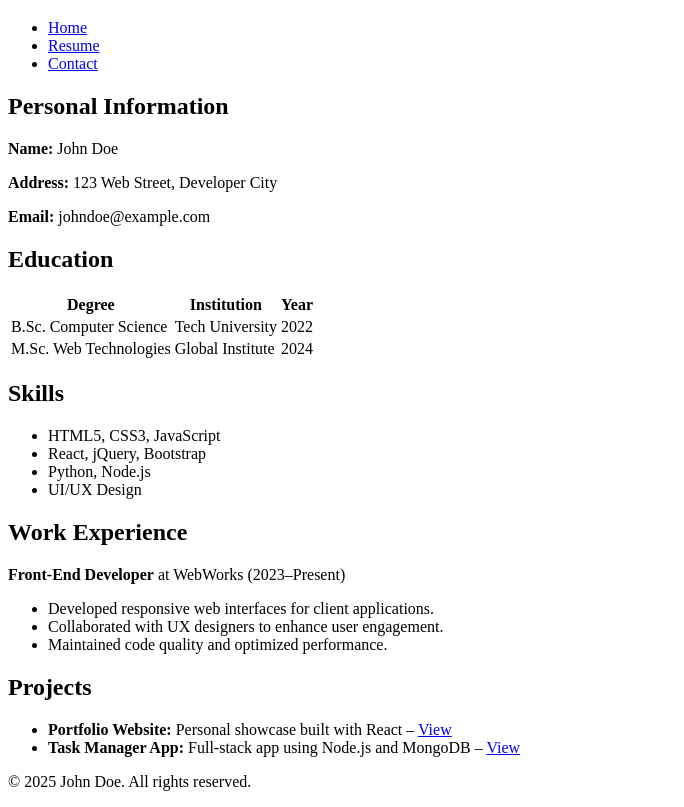
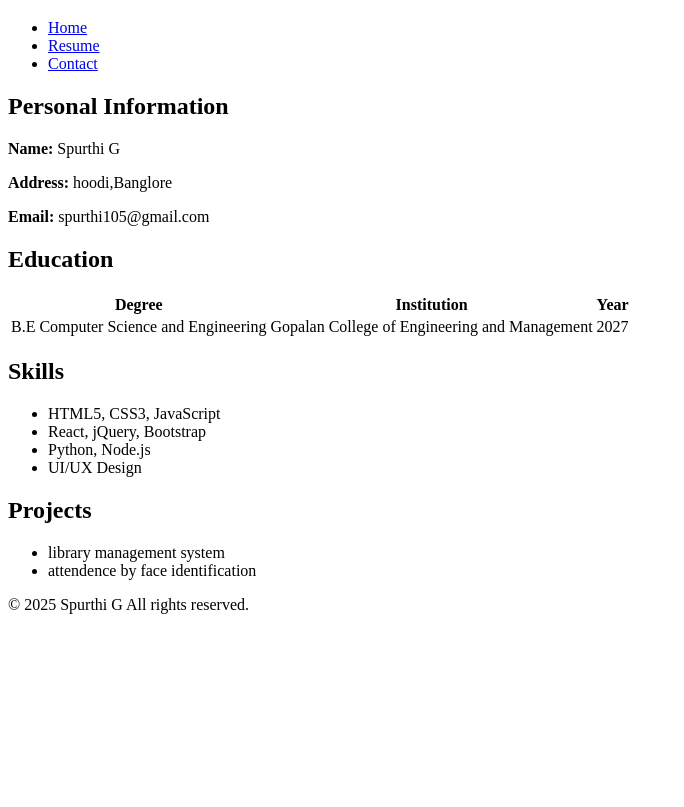
Before and after one commit to SpurthiG2005/resume-website, a plain HTML site: page resume.html in a window 1280 px wide. Shown: the part 61-868 px from the top of the page, without its empty margins (0-684 px from the left). After the commit the page ends 800 px from the top, so only its background shows below. Drawn offline with Linux system fonts and the light colour scheme.

Commit message:
Update resume.html

```diff
--- a/resume.html
+++ b/resume.html
@@ -3,7 +3,7 @@
 <head>
   <meta charset="UTF-8">
   <meta name="viewport" content="width=device-width, initial-scale=1.0">
-  <title>My Resume - John Doe</title>
+  <title>My Resume - Spurthi G</title>
   <link rel="stylesheet" href="style.css">
 </head>
 <body>
@@ -21,17 +21,16 @@
 
   <section>
     <h2>Personal Information</h2>
-    <p><strong>Name:</strong> John Doe</p>
-    <p><strong>Address:</strong> 123 Web Street, Developer City</p>
-    <p><strong>Email:</strong> johndoe@example.com</p>
+    <p><strong>Name:</strong> Spurthi G</p>
+    <p><strong>Address:</strong> hoodi,Banglore</p>
+    <p><strong>Email:</strong> spurthi105@gmail.com</p>
   </section>
 
   <section>
     <h2>Education</h2>
     <table>
       <tr><th>Degree</th><th>Institution</th><th>Year</th></tr>
-      <tr><td>B.Sc. Computer Science</td><td>Tech University</td><td>2022</td></tr>
-      <tr><td>M.Sc. Web Technologies</td><td>Global Institute</td><td>2024</td></tr>
+      <tr><td>B.E Computer Science and Engineering</td><td>Gopalan College of Engineering and Management</td><td>2027</td></tr>
     </table>
   </section>
 
@@ -46,25 +45,15 @@
   </section>
 
   <section>
-    <h2>Work Experience</h2>
-    <p><strong>Front-End Developer</strong> at WebWorks (2023–Present)</p>
-    <ul>
-      <li>Developed responsive web interfaces for client applications.</li>
-      <li>Collaborated with UX designers to enhance user engagement.</li>
-      <li>Maintained code quality and optimized performance.</li>
-    </ul>
-  </section>
-
-  <section>
     <h2>Projects</h2>
     <ul>
-      <li><strong>Portfolio Website:</strong> Personal showcase built with React – <a href="#">View</a></li>
-      <li><strong>Task Manager App:</strong> Full-stack app using Node.js and MongoDB – <a href="#">View</a></li>
+      <li>library management system</li>
+      <li>attendence by face identification</li>
     </ul>
   </section>
 
   <footer>
-    <p>&copy; 2025 John Doe. All rights reserved.</p>
+    <p>&copy; 2025 Spurthi G All rights reserved.</p>
   </footer>
 
 </body>
```
